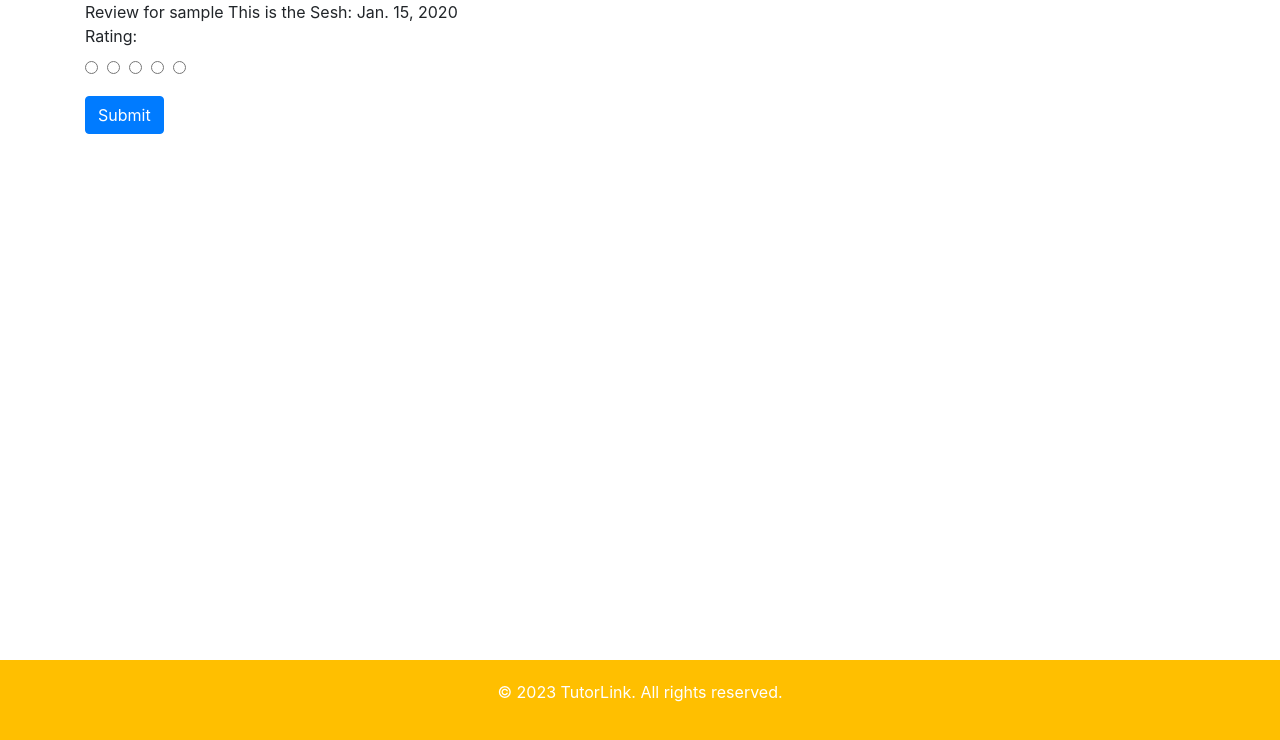
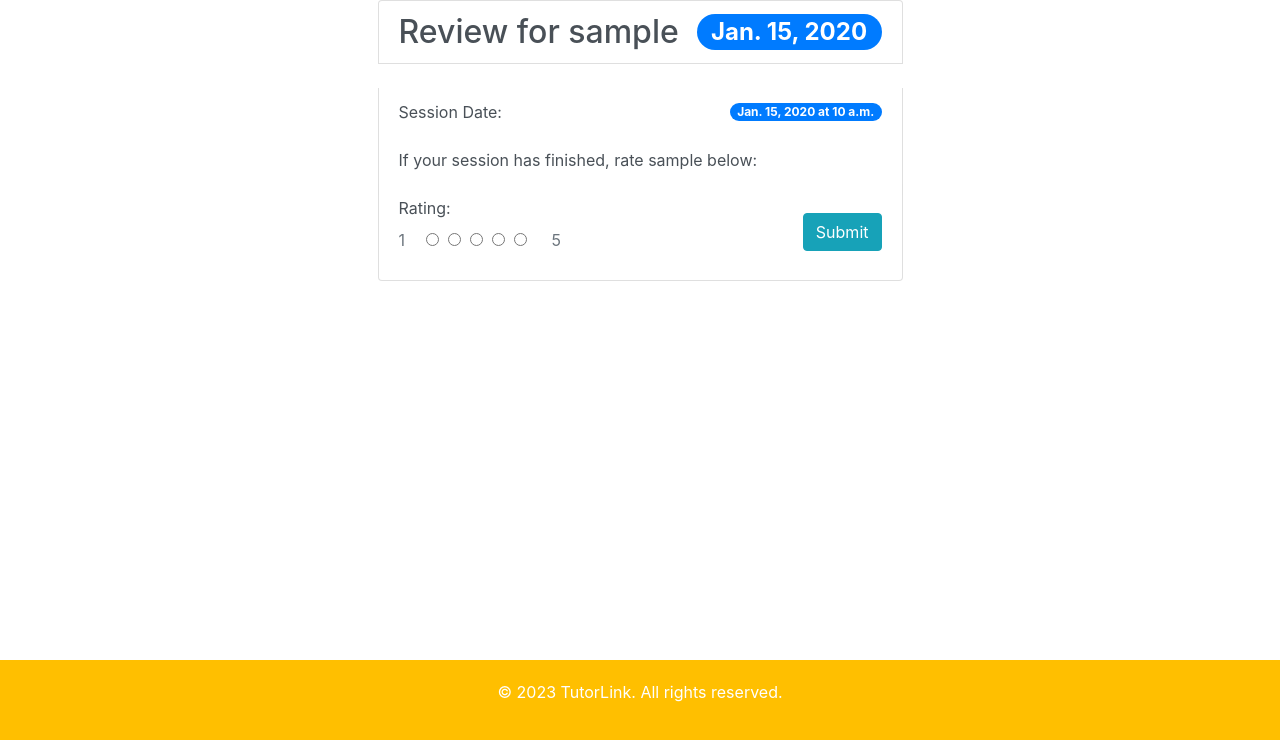
Before and after one commit to kaukabrizvi/tutorlink, a Django app: page /student/review/1 in a window 1280 px wide. Shown: the part 60-800 px from the top of the page. Run offline with Django 4.2, Linux system fonts and the light colour scheme; a user stored in the database is signed in; tables that the repository leaves empty hold one stand-in row (values such as "Sample post"); some libraries are stand-ins or nearby versions.

Commit message:
Bootstrap review.html

```diff
--- a/mainapp/templates/mainapp/review.html
+++ b/mainapp/templates/mainapp/review.html
@@ -2,17 +2,33 @@
 {% load static %}
 {% block content %}
 
+<div class="container">
+    <div class="row">
+        <div class="col-md-6 mx-auto">
+            <h2 class="mb-4 list-group-item list-group-item-action d-flex justify-content-between align-items-center">
                 Review for {{tutor}}
+                <span class="badge badge-primary badge-pill">{{sesh.date}}</span>
+            </h2>
 
-This is the Sesh: {{sesh.date}}
+            <p class="list-group-item list-group-item-action d-flex justify-content-between align-items-center">
+                Session Date:
+                <span class="badge badge-primary badge-pill">{{sesh.date}} at {{sesh.time}}</span>
+            </p>
 
-<form method="POST" action="{% url 'update_rating' %}">
+            <p class="list-group-item list-group-item-action d-flex justify-content-between align-items-center">
+                If your session has finished, rate {{tutor}} below:
+            </p>
+
+            <form class="list-group-item list-group-item-action d-flex justify-content-between align-items-center"
+                  method="POST"
+                  action="{% url 'update_rating' %}">
                 {% csrf_token %}
                 <input type="hidden" name="tutor" value="{{tutor.id}}">
                 <input type="hidden" name="sesh" value="{{sesh.id}}">
                 <div class="form-group">
                     <label for="rating">Rating:</label>
                     <div class="star-rating">
+                        <span class="text-muted mr-3">1</span>
                         <input id="star-1" type="radio" name="rating" value="1">
                         <label for="star-1" title="1 star">
                             <i class="active fa fa-star"></i>
@@ -29,14 +45,17 @@
                         <label for="star-4" title="4 stars">
                             <i class="active fa fa-star"></i>
                         </label>
-
                         <input id="star-5" type="radio" name="rating" value="5">
                         <label for="star-5" title="5 stars">
                             <i class="active fa fa-star"></i>
                         </label>
+                        <span class="text-muted ml-3">5</span>
                     </div>
                 </div>
-    <button type="submit" class="btn btn-primary">Submit</button>
+                <button type="submit" class="btn btn-info">Submit</button>
             </form>
+        </div>
+    </div>
+</div>
 
 {% endblock %}
```
Lines whose indentation alone changed are shown as unchanged.
